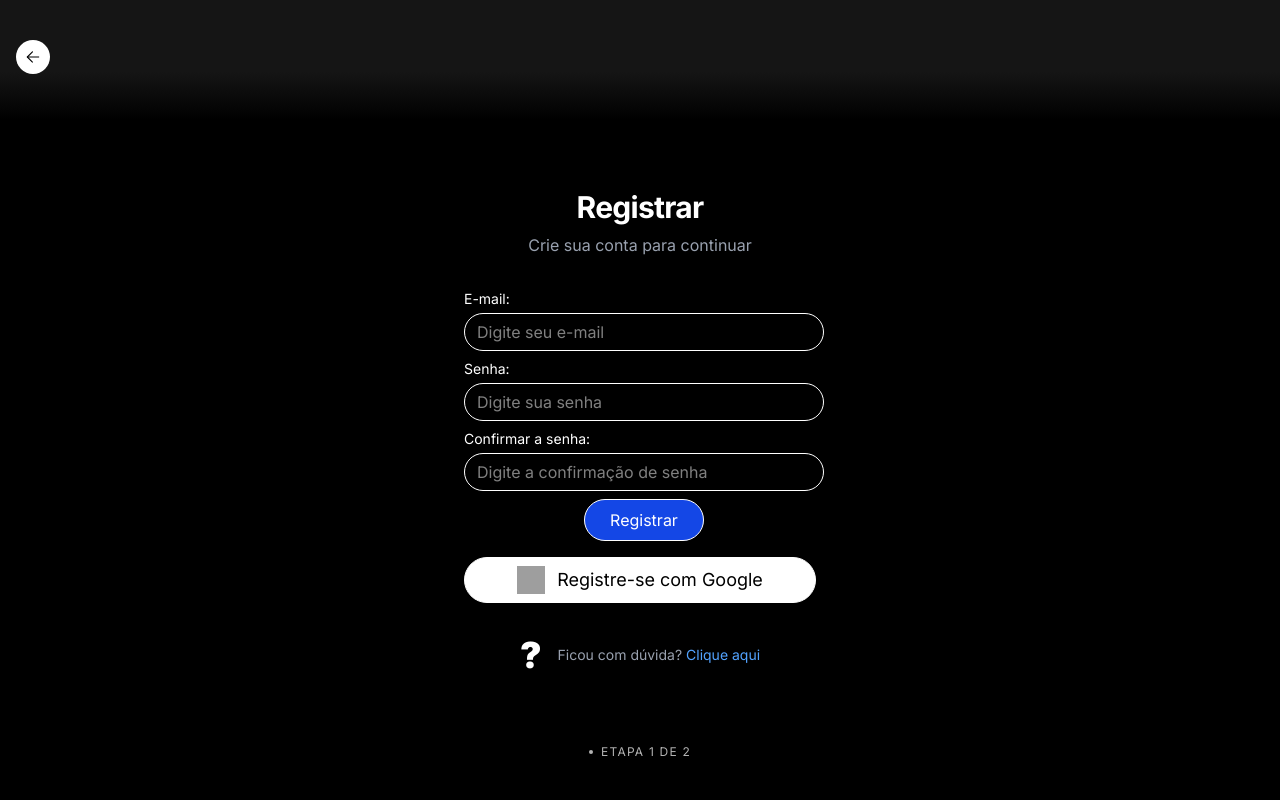
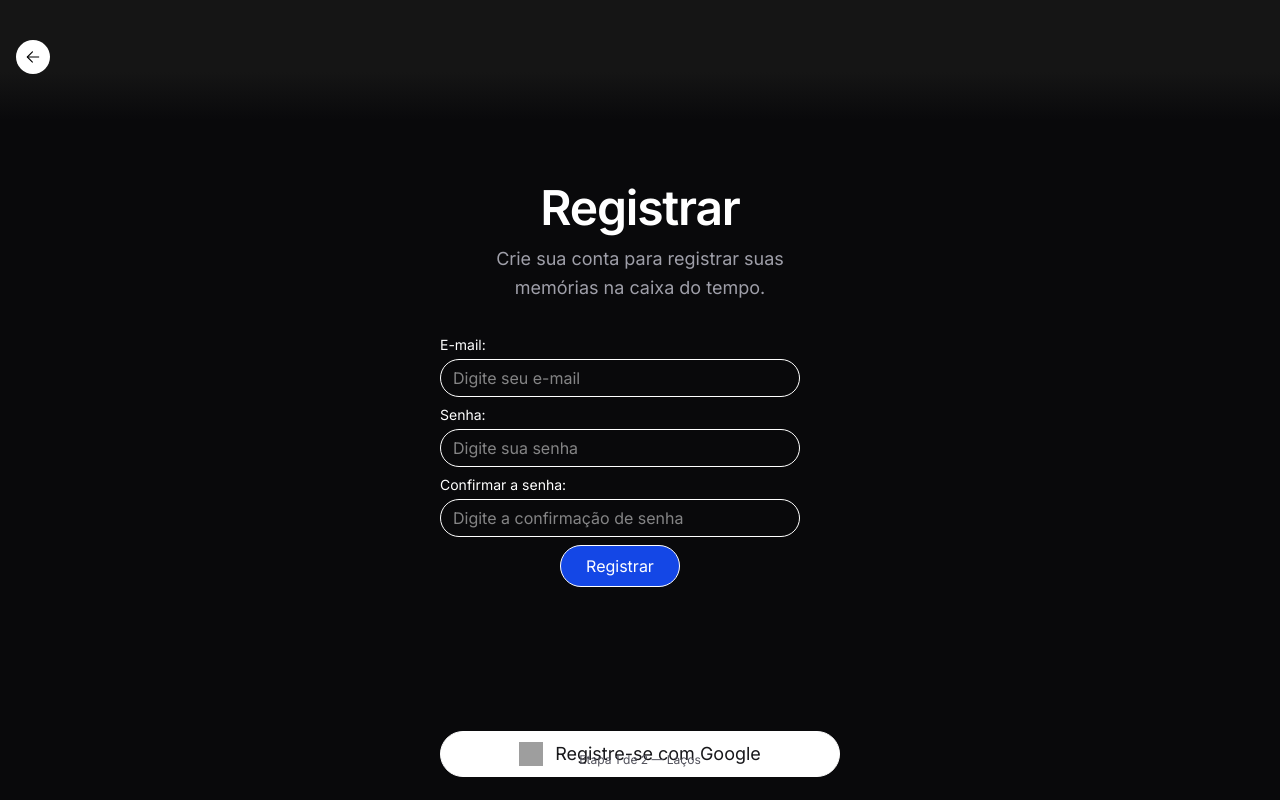
Before and after one commit to colligii/laco, a Next.js app: page /register in a window 1280 px wide. Built offline with nearby package versions, Linux system fonts and the light colour scheme; grey boxes are pictures that could not be loaded.

Commit message:
add animation to my website

```diff
--- a/app/components/header.tsx
+++ b/app/components/header.tsx
@@ -1,9 +1,18 @@
+'use client';
+
 import icon from '@/app/img/png/icon.jpeg'
 import Image from 'next/image'
 import Back from '../img/svg/back';
 import Link from 'next/link';
 
-export default function Header({ disableIcon, disableBackBtn, href }: Header) {
+export default function Header({ disableIcon, disableBackBtn, href, onBackClick }: Header) {
+    const handleBackClick = (e: React.MouseEvent) => {
+        if (onBackClick && typeof href === 'string') {
+            e.preventDefault();
+            onBackClick(href);
+        }
+    };
+
     return (
         <div className="relative w-full absolute h-30 gradient flex items-end justify-center pb-4">
             {
@@ -14,12 +23,19 @@ export default function Header({ disableIcon, disableBackBtn, href }: Header) {
                 !disableBackBtn &&
                 <div className="absolute top-10 left-4 bg-white p-2 rounded-full">
                     {
-                        typeof href === 'string' ?
-                            <Link href={href!}>
-                                <Back squareSize={18} />
-                            </Link>
-                            :
+                        typeof href === 'string' ? (
+                            onBackClick ? (
+                                <button type="button" onClick={handleBackClick} className="cursor-pointer block">
+                                    <Back squareSize={18} />
+                                </button>
+                            ) : (
+                                <Link href={href}>
+                                    <Back squareSize={18} />
+                                </Link>
+                            )
+                        ) : (
                             <Back squareSize={18} />
+                        )
                     }
                 </div>
             }
@@ -31,4 +47,5 @@ export interface Header {
     disableIcon?: boolean;
     href?: string;
     disableBackBtn?: boolean;
+    onBackClick?: (href: string) => void;
 }
--- a/app/page.tsx
+++ b/app/page.tsx
@@ -1,25 +1,57 @@
 'use client';
 
+import { Suspense, useState } from 'react';
 import Link from 'next/link';
+import { useRouter, useSearchParams } from 'next/navigation';
 import { motion } from 'framer-motion';
 import Button from './components/button';
 import Header from './components/header';
 import Loading from './components/loading';
 
-const Home = () => {
+const HomeContent = () => {
   const scheduleName = "Casamento de [Nome]"; // Exemplo para a variável ${scheduleName}
+  const [isExiting, setIsExiting] = useState(false);
+  const [targetHref, setTargetHref] = useState('');
+  const router = useRouter();
+  const searchParams = useSearchParams();
+  const from = searchParams.get('from');
+
+  const handleNavigate = (href: string) => (e: React.MouseEvent) => {
+    e.preventDefault();
+    setTargetHref(href);
+    setIsExiting(true);
+  };
+
+  const isFromBack = !!from;
 
   return (
     <div className="h-dvh flex flex-col overflow-hidden bg-zinc-950 text-white">
+
+      {/* Slides left when exiting; enters from left if ?from=, else from top */}
       <motion.div
-        className="w-full flex pb-8 h-full flex-col items-center"
-        initial={{ opacity: 0, y: -60 }}
-        animate={{ opacity: 1, y: 0 }}
-        transition={{ duration: 0.5, ease: [0.25, 0.46, 0.45, 0.94] }}
+        className="w-full flex pb-8 h-full flex-col items-center overflow-hidden"
+        initial={
+          isFromBack
+            ? { opacity: 0, x: '-100%' }
+            : { opacity: 0, y: -60 }
+        }
+        animate={{
+          opacity: 1,
+          y: 0,
+          x: isExiting ? '-100%' : 0,
+        }}
+        transition={{
+          duration: isExiting ? 0.3 : 0.5,
+          ease: [0.25, 0.46, 0.45, 0.94],
+        }}
+        onAnimationComplete={() => {
+          if (isExiting && targetHref) {
+            router.push(targetHref);
+          }
+        }}
       >
         <Loading />
         <Header disableBackBtn={true} />
-
         <main className="flex-1 min-h-0 flex flex-col items-center justify-center px-5 py-4 w-full max-w-sm mx-auto sm:px-6 sm:py-6 md:max-w-md">
           <div className="text-center mb-6 sm:mb-8">
             <h1 className="text-5xl sm:text-6xl font-semibold tracking-tight text-white">
@@ -33,10 +65,18 @@ const Home = () => {
           </div>
 
           <div className="w-full space-y-3">
-            <Link href="/login" className="block w-full min-h-[48px]">
+            <Link
+              href="/login"
+              className="block w-full min-h-[48px]"
+              onClick={handleNavigate('/login')}
+            >
               <Button>Login</Button>
             </Link>
-            <Link href="/register" className="block w-full min-h-[48px]">
+            <Link
+              href="/register"
+              className="block w-full min-h-[48px]"
+              onClick={handleNavigate('/register')}
+            >
               <Button background="#4f46e5">Registrar</Button>
             </Link>
           </div>
@@ -48,8 +88,8 @@ const Home = () => {
           </p>
         </main>
 
-      <motion.footer
-        className="flex-shrink-0 pt-4 pb-0"
+        <motion.footer
+          className="flex-shrink-0 pt-4 pb-0"
           initial={{ opacity: 0, y: 20 }}
           animate={{ opacity: 1, y: 0 }}
           transition={{ duration: 0.5, delay: 0.2, ease: [0.25, 0.46, 0.45, 0.94] }}
@@ -63,4 +103,12 @@ const Home = () => {
   );
 };
 
-export default Home;
+export default function Home() {
+  return (
+    <Suspense fallback={
+      <div className="h-dvh flex flex-col overflow-hidden bg-zinc-950 text-white" />
+    }>
+      <HomeContent />
+    </Suspense>
+  );
+}
--- a/app/register/page.tsx
+++ b/app/register/page.tsx
@@ -1,49 +1,84 @@
+'use client';
+
+import { useState } from 'react';
+import { useRouter } from 'next/navigation';
+import { motion } from 'framer-motion';
 import Header from '../components/header';
 import RegisterForm from './register-form';
 import GoogleLoginButton from '../components/google-login-button';
 import Loading from '../components/loading';
 
 const Register = () => {
+  const [isExiting, setIsExiting] = useState(false);
+  const [targetHref, setTargetHref] = useState('');
+  const router = useRouter();
+
+  const handleBackClick = (href: string) => {
+    setTargetHref(href);
+    setIsExiting(true);
+  };
+
   return (
-        <div className="h-screen flex flex-col items-center bg-black text-white">
-            <Loading></Loading>
-            <Header disableIcon={true} href="/" />
+    <div className="h-dvh flex flex-col overflow-hidden bg-zinc-950 text-white">
+      <Loading />
+      <motion.div
+        className="w-full flex flex-col flex-1 min-h-0 overflow-hidden"
+        initial={{ opacity: 0, x: '100%' }}
+        animate={{
+          opacity: 1,
+          x: isExiting ? '100%' : 0,
+        }}
+        transition={{
+          duration: isExiting ? 0.3 : 0.4,
+          ease: [0.25, 0.46, 0.45, 0.94],
+        }}
+        onAnimationComplete={() => {
+          if (isExiting && targetHref) {
+            router.push(targetHref);
+          }
+        }}
+      >
+        <Header disableIcon={true} href="/?from=/register" onBackClick={handleBackClick} />
 
-            <main className="flex-1 flex flex-col items-center justify-center px-4 w-full max-w-sm">
-                <div className="text-center mb-8">
-                    <h1 className="text-3xl font-bold tracking-tight">Registrar</h1>
-                    <p className="text-gray-400 mt-2">Crie sua conta para continuar</p>
+        <main className="flex-1 min-h-0 flex flex-col items-center justify-start pt-12 sm:pt-16 px-5 py-4 w-full max-w-sm mx-auto sm:px-6 sm:py-6 md:max-w-md">
+        <div className="text-center mb-6 sm:mb-8">
+          <h1 className="text-4xl sm:text-5xl font-semibold tracking-tight text-white">
+            Registrar
+          </h1>
+          <p className="mt-3 text-base sm:text-lg text-zinc-400 leading-relaxed max-w-[280px] sm:max-w-xs mx-auto">
+            Crie sua conta para registrar suas memórias na caixa do tempo.
+          </p>
         </div>
 
-                <div className="w-full space-y-4">
+        <div className="w-full flex flex-col gap-20 space-y-12 sm:space-y-16">
           <RegisterForm />
           <GoogleLoginButton
-                        color="black"
+            color="#18181b"
             background="white"
             iconComponent={
               <img
                 src="https://www.gstatic.com/images/branding/product/1x/gsa_512dp.png"
                 alt="Google"
-                                className="w-7 h-7"
+                className="w-6 h-6"
               />
             }
             text="Registre-se com Google"
           />
-                    <div className="flex items-center justify-center gap-4 pt-4">
-                        <div className="text-4xl font-black">?</div>
-                        <p className="text-sm text-gray-400">
-                            Ficou com dúvida? <a href="#" className="text-blue-400 hover:underline">Clique aqui</a>
+        </div>
+
+        <p className="mt-6 text-sm text-zinc-500 text-center">
+          <a href="#" className="text-zinc-400 hover:text-white transition-colors underline underline-offset-2">
+            Precisa de ajuda?
+          </a>
         </p>
-                    </div>
-                </div>
         </main>
 
-            <footer className="pb-10">
-                <div className="flex items-center gap-2 opacity-70">
-                    <div className="w-1 h-1 bg-white rounded-full"></div>
-                    <span className="text-xs uppercase tracking-widest">Etapa 1 de 2</span>
-                </div>
+        <footer className="flex-shrink-0 pt-4 pb-8">
+          <p className="text-center text-xs text-zinc-600">
+            Etapa 1 de 2 — Laços
+          </p>
         </footer>
+      </motion.div>
     </div>
   );
 };
```
Lines whose indentation alone changed are shown as unchanged.
